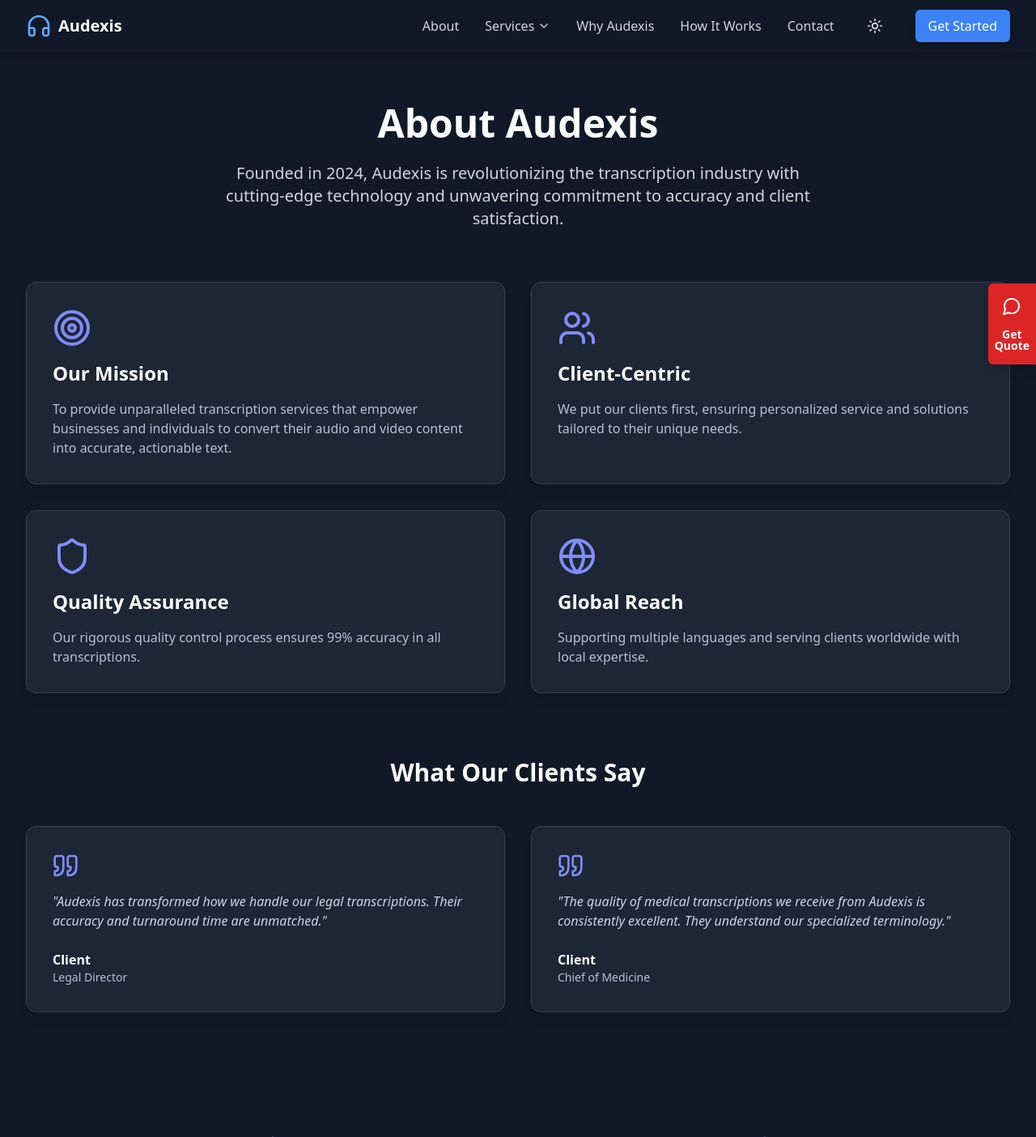
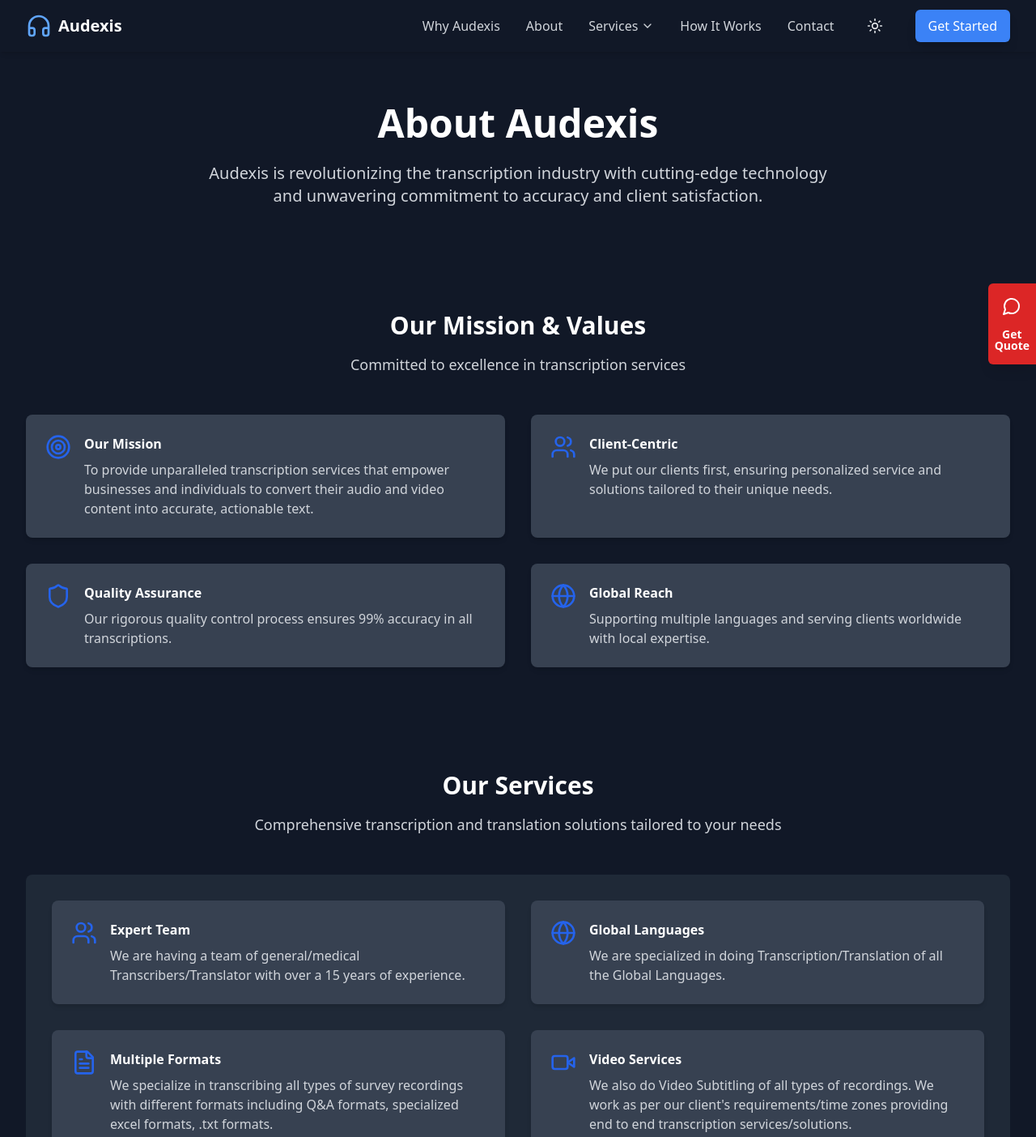
Before and after one commit to newcomer119/Audexis, a React (Vite) app: page /about in a window 1280 px wide. Shown: the top 1404 px of the page at 81% size. Built offline with nearby package versions, Linux system fonts and the light colour scheme.

Commit message:
made changes in about and navbar

```diff
--- a/src/components/Navbar.tsx
+++ b/src/components/Navbar.tsx
@@ -44,6 +44,12 @@ export function Navbar() {
 
           <div className="hidden md:flex items-center space-x-8">
             <Link
+              to="/why-audexis"
+              className="text-gray-700 dark:text-gray-300 hover:text-gray-900 dark:hover:text-white"
+            >
+              Why Audexis
+            </Link>
+            <Link
               to="/about"
               className="text-gray-700 dark:text-gray-300 hover:text-gray-900 dark:hover:text-white"
             >
@@ -71,12 +77,6 @@ export function Navbar() {
                 </div>
               )}
             </div>
-            <Link
-              to="/why-audexis"
-              className="text-gray-700 dark:text-gray-300 hover:text-gray-900 dark:hover:text-white"
-            >
-              Why Audexis
-            </Link>
             <a
               href="#how-it-works"
               className="text-gray-700 dark:text-gray-300 hover:text-gray-900 dark:hover:text-white"
@@ -104,7 +104,16 @@ export function Navbar() {
           isMenuOpen ? 'max-h-screen opacity-100' : 'max-h-0 opacity-0 pointer-events-none'
         }`}>
           <div className="px-2 pt-2 pb-3 space-y-1 bg-white dark:bg-gray-900 rounded-b-lg shadow-lg">
-            <Link to="/about" className="block px-3 py-2 rounded-md text-base font-medium text-gray-700 dark:text-gray-300 hover:text-gray-900 dark:hover:text-white hover:bg-gray-100 dark:hover:bg-gray-800">
+            <Link
+              to="/why-audexis"
+              className="block px-3 py-2 rounded-md text-base font-medium text-gray-700 dark:text-gray-300 hover:text-gray-900 dark:hover:text-white hover:bg-gray-100 dark:hover:bg-gray-800"
+            >
+              Why Audexis
+            </Link>
+            <Link
+              to="/about"
+              className="block px-3 py-2 rounded-md text-base font-medium text-gray-700 dark:text-gray-300 hover:text-gray-900 dark:hover:text-white hover:bg-gray-100 dark:hover:bg-gray-800"
+            >
               About
             </Link>
             {serviceLinks.map((service) => (
@@ -116,12 +125,6 @@ export function Navbar() {
                 {service.name}
               </Link>
             ))}
-            <Link
-              to="/why-audexis"
-              className="block px-3 py-2 rounded-md text-base font-medium text-gray-700 dark:text-gray-300 hover:text-gray-900 dark:hover:text-white hover:bg-gray-100 dark:hover:bg-gray-800"
-            >
-              Why Audexis
-            </Link>
             <a href="#how-it-works" className="block px-3 py-2 rounded-md text-base font-medium text-gray-700 dark:text-gray-300 hover:text-gray-900 dark:hover:text-white hover:bg-gray-100 dark:hover:bg-gray-800">
               How It Works
             </a>
--- a/src/components/about/About.tsx
+++ b/src/components/about/About.tsx
@@ -1,10 +1,8 @@
-import React from 'react';
 import { BackgroundAnimation } from '../animations/BackgroundAnimation';
 import { Mission } from './MIssion';
-import { Team } from './Team';
-import { Stats } from './Stats';
 import { Testimonials } from './Testimonials';
 import { Contact } from '../Contact';
+import { Users, Globe, FileText, Video } from 'lucide-react';
 
 export function About() {
   return (
@@ -16,13 +14,73 @@ export function About() {
             About Audexis
           </h1>
           <p className="text-lg sm:text-xl text-gray-700 dark:text-gray-300 max-w-3xl mx-auto">
-            Founded in 2024, Audexis is revolutionizing the transcription industry with cutting-edge technology
-            and unwavering commitment to accuracy and client satisfaction.
+            Audexis is revolutionizing the transcription industry with cutting-edge technology and unwavering commitment to accuracy and client satisfaction.
           </p>
         </div>
 
         <Mission />
 
+        {/* Services Section */}
+        <div className="py-16">
+          <div className="text-center mb-12">
+            <h2 className="text-3xl font-bold text-gray-900 dark:text-white mb-4">
+              Our Services
+            </h2>
+            <p className="text-lg text-gray-700 dark:text-gray-300 max-w-3xl mx-auto">
+              Comprehensive transcription and translation solutions tailored to your needs
+            </p>
+          </div>
+
+          <div className="grid grid-cols-1 md:grid-cols-2 gap-8 bg-gray-50 dark:bg-gray-800 rounded-lg p-8">
+            <div className="bg-white dark:bg-gray-700 rounded-lg p-6 shadow-md">
+              <div className="flex items-start space-x-4">
+                <Users className="w-8 h-8 text-blue-600 flex-shrink-0" />
+                <div>
+                  <h3 className="font-semibold text-gray-900 dark:text-white mb-2">Expert Team</h3>
+                  <p className="text-gray-700 dark:text-gray-300">
+                    We are having a team of general/medical Transcribers/Translator with over a 15 years of experience.
+                  </p>
+                </div>
+              </div>
+            </div>
+
+            <div className="bg-white dark:bg-gray-700 rounded-lg p-6 shadow-md">
+              <div className="flex items-start space-x-4">
+                <Globe className="w-8 h-8 text-blue-600 flex-shrink-0" />
+                <div>
+                  <h3 className="font-semibold text-gray-900 dark:text-white mb-2">Global Languages</h3>
+                  <p className="text-gray-700 dark:text-gray-300">
+                    We are specialized in doing Transcription/Translation of all the Global Languages.
+                  </p>
+                </div>
+              </div>
+            </div>
+
+            <div className="bg-white dark:bg-gray-700 rounded-lg p-6 shadow-md">
+              <div className="flex items-start space-x-4">
+                <FileText className="w-8 h-8 text-blue-600 flex-shrink-0" />
+                <div>
+                  <h3 className="font-semibold text-gray-900 dark:text-white mb-2">Multiple Formats</h3>
+                  <p className="text-gray-700 dark:text-gray-300">
+                    We specialize in transcribing all types of survey recordings with different formats including Q&A formats, specialized excel formats, .txt formats.
+                  </p>
+                </div>
+              </div>
+            </div>
+
+            <div className="bg-white dark:bg-gray-700 rounded-lg p-6 shadow-md">
+              <div className="flex items-start space-x-4">
+                <Video className="w-8 h-8 text-blue-600 flex-shrink-0" />
+                <div>
+                  <h3 className="font-semibold text-gray-900 dark:text-white mb-2">Video Services</h3>
+                  <p className="text-gray-700 dark:text-gray-300">
+                    We also do Video Subtitling of all types of recordings. We work as per our client's requirements/time zones providing end to end transcription services/solutions.
+                  </p>
+                </div>
+              </div>
+            </div>
+          </div>
+        </div>
 
         <Testimonials />
         <Contact />
--- a/src/components/about/MIssion.tsx
+++ b/src/components/about/MIssion.tsx
@@ -26,14 +26,36 @@ export function Mission() {
   ];
 
   return (
-    <div className="grid grid-cols-1 md:grid-cols-2 gap-8 mb-20">
-      {values.map((value, index) => (
-        <div key={index} className="glass-card p-8 rounded-xl">
-          <value.icon className="h-12 w-12 text-indigo-400 mb-4" />
-          <h3 className="text-2xl font-semibold text-white mb-4">{value.title}</h3>
-          <p className="text-indigo-100/80">{value.description}</p>
-        </div>
-      ))}
+    <div className="py-16">
+      <div className="text-center mb-12">
+        <h2 className="text-3xl font-bold text-gray-900 dark:text-white mb-4">
+          Our Mission & Values
+        </h2>
+        <p className="text-lg text-gray-700 dark:text-gray-300 max-w-3xl mx-auto">
+          Committed to excellence in transcription services
+        </p>
+      </div>
+
+      <div className="grid grid-cols-1 md:grid-cols-2 gap-8">
+        {values.map((value, index) => (
+          <div
+            key={index}
+            className="bg-white dark:bg-gray-700 rounded-lg p-6 shadow-md"
+          >
+            <div className="flex items-start space-x-4">
+              <value.icon className="w-8 h-8 text-blue-600 flex-shrink-0" />
+              <div>
+                <h3 className="font-semibold text-gray-900 dark:text-white mb-2">
+                  {value.title}
+                </h3>
+                <p className="text-gray-700 dark:text-gray-300">
+                  {value.description}
+                </p>
+              </div>
+            </div>
+          </div>
+        ))}
+      </div>
     </div>
   );
 }
```
